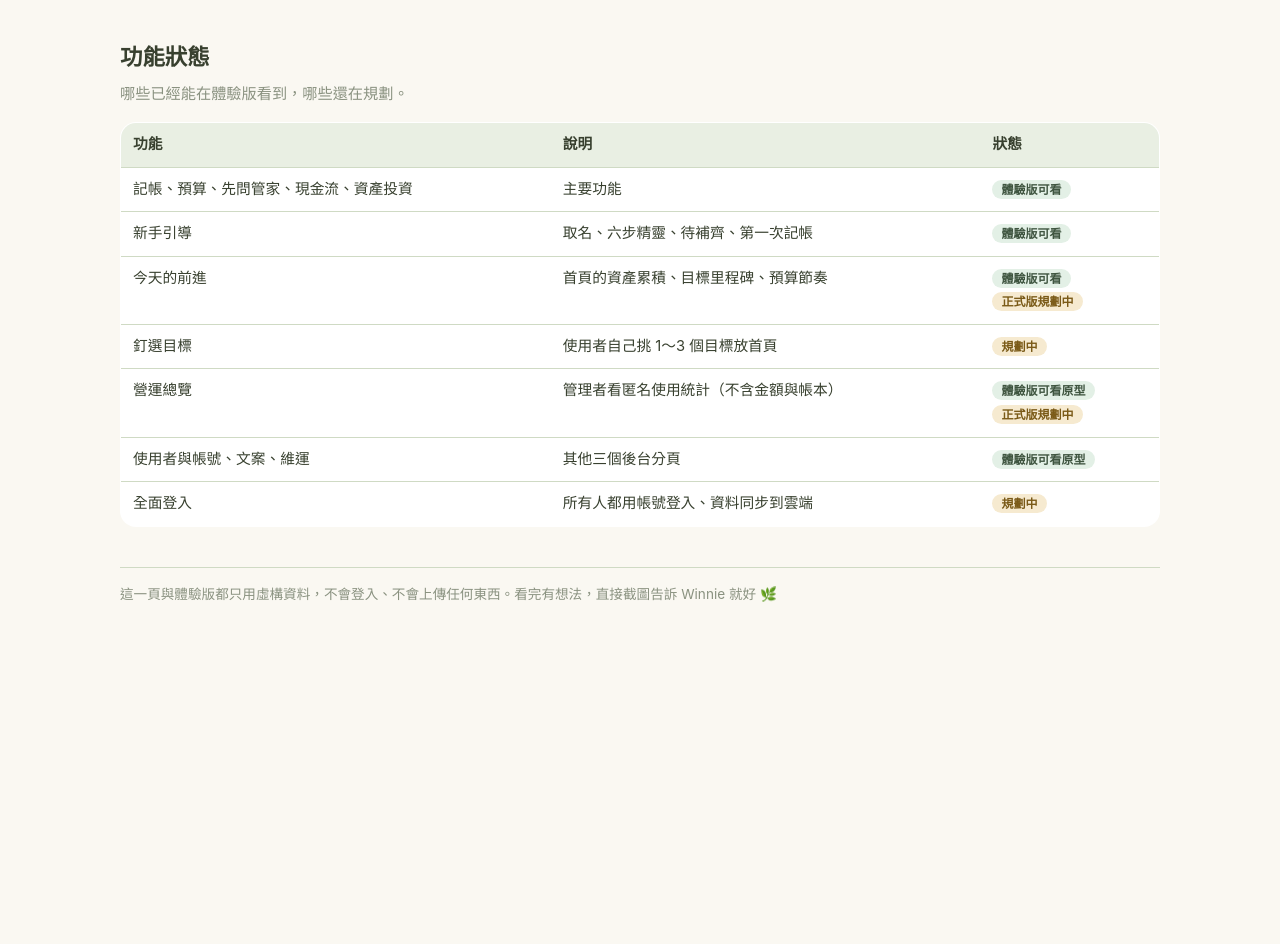
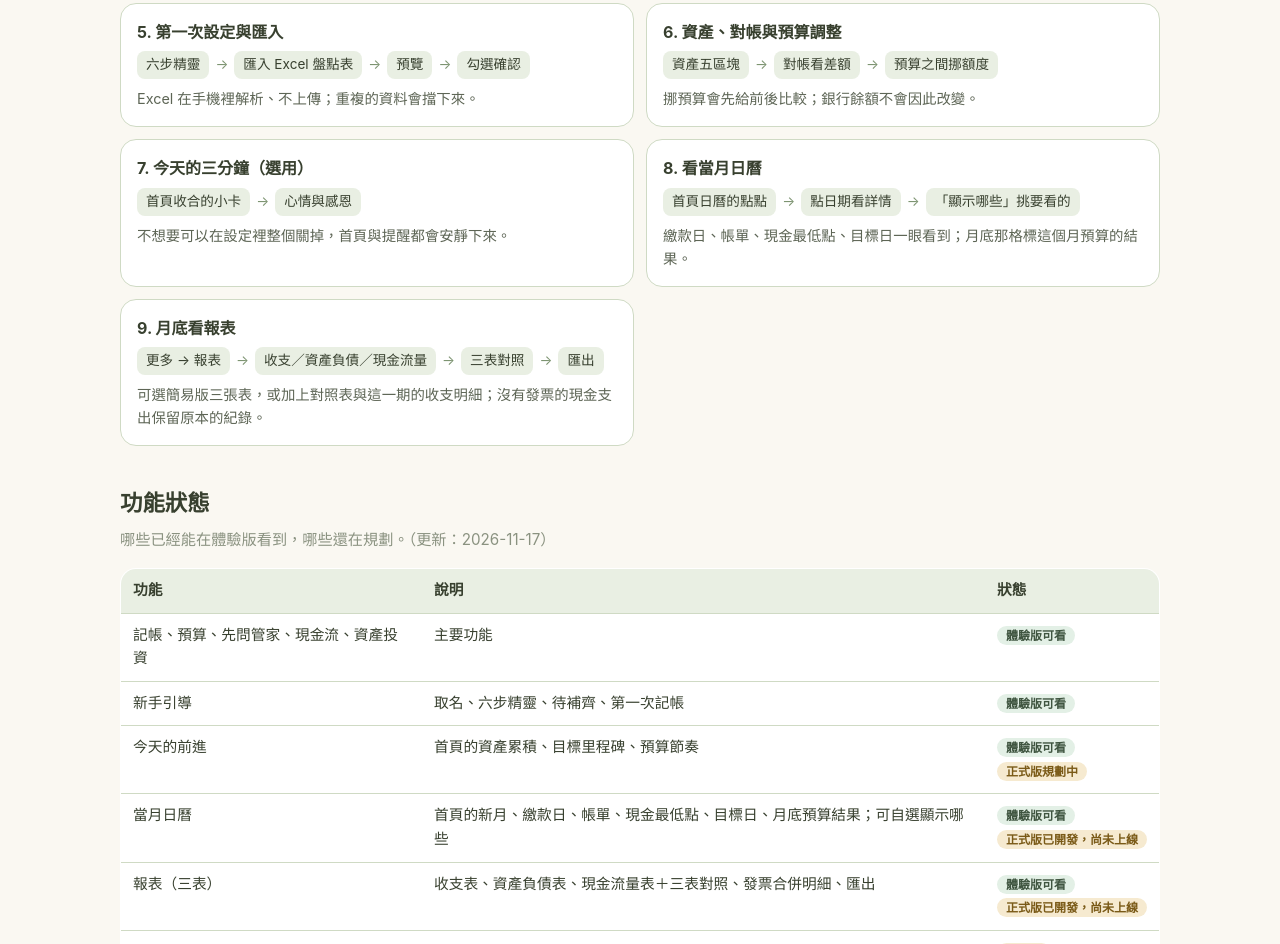
Before and after one commit to ws19135/mindbudget-demo, a plain HTML site: page journey.html in a window 1280 px wide. Shown: the part 1856-2800 px from the top of the page. Before the commit the page ends 2525 px from the top, so only its background shows below. Drawn offline with Linux system fonts and the light colour scheme.

Commit message:
旅程頁補當月日曆、報表與功能狀態
Co-Authored-By: Claude Opus 5.5 <noreply@anthropic.com>

```diff
--- a/journey.html
+++ b/journey.html
@@ -99,6 +99,7 @@
         <li><div class="st">第一次記帳</div><div class="sd">打一句「午餐 150 現金」就能記；還沒帳戶會先帶你建。</div></li>
         <li><div class="st">認識管家</div><div class="sd">想買之前先問，例如「週六帶家人吃飯 3,000」，看管家怎麼算。</div></li>
         <li><div class="st">今天的前進</div><div class="sd">空帳本時說「每一段累積，都從第一筆開始」，記帳後開始顯示進度。</div></li>
+        <li><div class="st">日曆與報表</div><div class="sd">帳本還空時，日曆只標新月；報表會說明「從第一筆開始長出來」，記了帳就出現三張表。</div></li>
       </ol>
       <a class="btn ghost" href="./?role=new">用新手身分試</a>
     </section>
@@ -109,10 +110,12 @@
       <ol class="steps">
         <li><div class="st">今天的前進</div><div class="sd">一打開先看到淨資產累積、目標還差多少到下一個里程碑、預算節奏，都是鼓勵的說法。</div></li>
         <li><div class="st">今天的狀況</div><div class="sd">本月花了多少、預算剩多少、現在真的能動用的錢、接下來的帳單。</div></li>
+        <li><div class="st">當月日曆</div><div class="sd">有事的日子有彩色點點：新月、信用卡繳款日、其他帳單、現金最低點、目標日、願望目標日、月底預算結果。點日期看詳情，「顯示哪些」可自己關掉不想看的。</div></li>
         <li><div class="st">記一筆</div><div class="sd">一句話記帳，先檢查預算再確認；快用完時會溫和提醒。</div></li>
         <li><div class="st">先問管家</div><div class="sd">花錢前問一聲，再追問「改成下個月呢？」「只花 2,000 呢？」。</div></li>
         <li><div class="st">預算與現金流</div><div class="sd">每類用了多少；未來 30／90 天哪天現金最低。</div></li>
         <li><div class="st">資產與投資</div><div class="sd">淨資產可切換家庭／本人／配偶；ETF 目標看進度。</div></li>
+        <li><div class="st">報表（更多 → 報表）</div><div class="sd">收支表、資產負債表、現金流量表一次看，可切月／季／年、家庭／本人／配偶；有三表對照、手記＋發票合併明細，可匯出。</div></li>
       </ol>
       <a class="btn ghost" href="./?role=user">用使用者身分試</a>
     </section>
@@ -169,10 +172,20 @@
       <div class="flow"><span>首頁收合的小卡</span><i>→</i><span>心情與感恩</span></div>
       <p>不想要可以在設定裡整個關掉，首頁與提醒都會安靜下來。</p>
     </section>
+    <section class="seg">
+      <h4>8. 看當月日曆</h4>
+      <div class="flow"><span>首頁日曆的點點</span><i>→</i><span>點日期看詳情</span><i>→</i><span>「顯示哪些」挑要看的</span></div>
+      <p>繳款日、帳單、現金最低點、目標日一眼看到；月底那格標這個月預算的結果。</p>
+    </section>
+    <section class="seg">
+      <h4>9. 月底看報表</h4>
+      <div class="flow"><span>更多 → 報表</span><i>→</i><span>收支／資產負債／現金流量</span><i>→</i><span>三表對照</span><i>→</i><span>匯出</span></div>
+      <p>可選簡易版三張表，或加上對照表與這一期的收支明細；沒有發票的現金支出保留原本的紀錄。</p>
+    </section>
   </div>
 
   <h2>功能狀態</h2>
-  <p class="sub">哪些已經能在體驗版看到，哪些還在規劃。</p>
+  <p class="sub">哪些已經能在體驗版看到，哪些還在規劃。（更新：2026-11-17）</p>
   <div class="tablewrap">
   <table class="plan">
     <thead><tr><th>功能</th><th>說明</th><th>狀態</th></tr></thead>
@@ -180,6 +193,8 @@
       <tr><td>記帳、預算、先問管家、現金流、資產投資</td><td>主要功能</td><td><span class="pill ok">體驗版可看</span></td></tr>
       <tr><td>新手引導</td><td>取名、六步精靈、待補齊、第一次記帳</td><td><span class="pill ok">體驗版可看</span></td></tr>
       <tr><td>今天的前進</td><td>首頁的資產累積、目標里程碑、預算節奏</td><td><span class="pill ok">體驗版可看</span><br><span class="pill wip">正式版規劃中</span></td></tr>
+      <tr><td>當月日曆</td><td>首頁的新月、繳款日、帳單、現金最低點、目標日、月底預算結果；可自選顯示哪些</td><td><span class="pill ok">體驗版可看</span><br><span class="pill wip">正式版已開發，尚未上線</span></td></tr>
+      <tr><td>報表（三表）</td><td>收支表、資產負債表、現金流量表＋三表對照、發票合併明細、匯出</td><td><span class="pill ok">體驗版可看</span><br><span class="pill wip">正式版已開發，尚未上線</span></td></tr>
       <tr><td>釘選目標</td><td>使用者自己挑 1～3 個目標放首頁</td><td><span class="pill wip">規劃中</span></td></tr>
       <tr><td>營運總覽</td><td>管理者看匿名使用統計（不含金額與帳本）</td><td><span class="pill ok">體驗版可看原型</span><br><span class="pill wip">正式版規劃中</span></td></tr>
       <tr><td>使用者與帳號、文案、維運</td><td>其他三個後台分頁</td><td><span class="pill ok">體驗版可看原型</span></td></tr>
```
